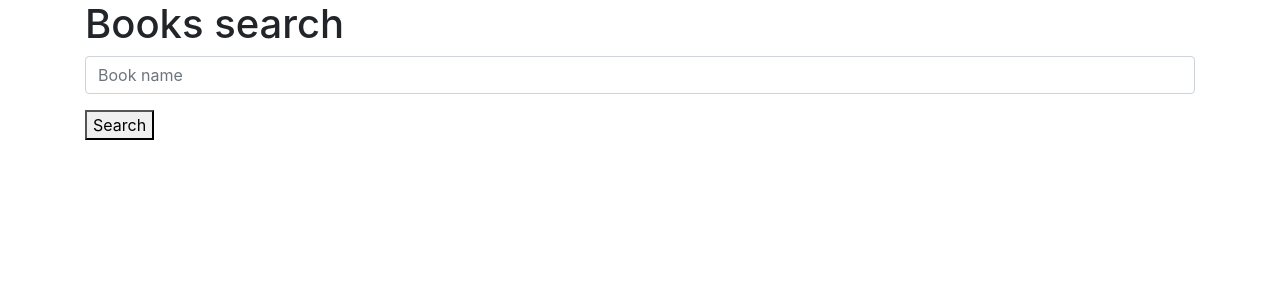
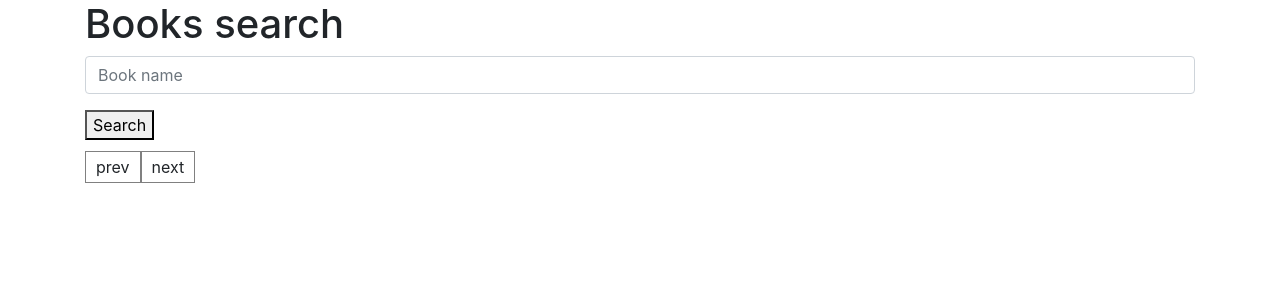
Before and after one commit to deborapozzebon/book-search, a React (Create React App) app: page / in a window 1280 px wide. Shown: the top 300 px of the page. Built offline with nearby package versions, Linux system fonts and the light colour scheme.

Commit message:
Pagination

```diff
--- a/package.json
+++ b/package.json
@@ -11,6 +11,7 @@
     "react": "^17.0.1",
     "react-bootstrap": "^1.4.0",
     "react-dom": "^17.0.1",
+    "react-paginate": "^6.5.0",
     "react-scripts": "4.0.0",
     "web-vitals": "^0.2.4"
   },
--- a/src/App.css
+++ b/src/App.css
@@ -1,38 +1,29 @@
-.App {
-  text-align: center;
+
+.pagination {
+  margin: 15px auto;
+  display: flex;
+  list-style: none;
+  outline: none;
 }
-
-.App-logo {
-  height: 40vmin;
-  pointer-events: none;
+.pagination > .active > a{
+  background-color: lightgray ;
+  border-color: gray ;
+  color: #fff;
 }
-
-@media (prefers-reduced-motion: no-preference) {
-  .App-logo {
-    animation: App-logo-spin infinite 20s linear;
-  }
+.pagination > li > a{
+  border: 1px solid gray ;
+  padding: 5px 10px;
+  outline: none;
+  cursor: pointer;
 }
-
-.App-header {
-  background-color: #282c34;
-  min-height: 100vh;
-  display: flex;
-  flex-direction: column;
-  align-items: center;
-  justify-content: center;
-  font-size: calc(10px + 2vmin);
-  color: white;
+.pagination > .active > a, .pagination > .active > span, .pagination > .active > a:hover, .pagination > .active > span:hover, .pagination > .active > a:focus, .pagination > .active > span:focus{
+  background-color: lightgray ;
+  border-color:gray;
+  outline: none ;
 }
-
-.App-link {
-  color: #61dafb;
+.pagination > li > a, .pagination > li > span{
+  color: gray;
 }
-
-@keyframes App-logo-spin {
-  from {
-    transform: rotate(0deg);
-  }
-  to {
-    transform: rotate(360deg);
-  }
+.pagination > li:first-child > a, .pagination > li:first-child > span, .pagination > li:last-child > a, .pagination > li:last-child > span{
+  border-radius: unset
 }
--- a/src/App.js
+++ b/src/App.js
@@ -1,7 +1,8 @@
-import React, { useState } from 'react';
+import React from 'react';
 import axios from 'axios';
 import './App.css';
 import Books from './books/books.js'
+import ReactPaginate from 'react-paginate';
 
 class App extends React.Component {
   constructor(props) {
@@ -9,12 +10,17 @@ class App extends React.Component {
 
     this.state = {
       book: '',
+      offset: 0,
+      bookPerPage: 10,
+      currentPage: 0,
       searchResult: '',
+      pageCount: 0,
       apiKey: 'AIzaSyDCD3PxYjfsbMWBrAEEPIx8vnmf_1b0Fpo'
     }
 
     this.hadlerChange = this.hadlerChange.bind(this);
-    this.handlerSubmit = this.handlerSubmit.bind(this);
+    this.receivedData = this.receivedData.bind(this);
+    this.handlePageClick = this.handlePageClick.bind(this);
   }
 
   hadlerChange(event) {
@@ -22,25 +28,52 @@ class App extends React.Component {
     this.setState({ book: book });
   }
 
-  handlerSubmit(event) {
-    event.preventDefault();
-    axios.get('https://www.googleapis.com/books/v1/volumes?q=' + this.state.book + '&key=' + this.state.apiKey + '&maxResults=10')
+  receivedData(event) {
+    event?.preventDefault();
+    axios.get('https://www.googleapis.com/books/v1/volumes?q=' + this.state.book + '&key=' + this.state.apiKey + '&maxResults=' + this.state.bookPerPage + '&startIndex='+ this.state.offset)
       .then(data => {
-        this.setState({ searchResult: data.data.items });
+        const result = data.data.items;
+        this.setState({ searchResult: result, pageCount: Math.ceil(data.data.totalItems / this.state.bookPerPage) });
       })
   }
+
+  handlePageClick(event) {
+    const selectedPage = event.selected;
+    const offset = selectedPage * this.state.bookPerPage;
+
+    this.setState({
+        currentPage: selectedPage,
+        offset: offset
+    }, () => {
+        this.receivedData()
+    });
+
+};
 
   render() {
     return (
       <div className="container">
         <h1>Books search</h1>
-        <form onSubmit={this.handlerSubmit}>
+        <form onSubmit={this.receivedData}>
           <div className="form-group">
             <input type="text" className="form-control" placeholder="Book name" onChange={this.hadlerChange} />
           </div>
           <button type="submit">Search</button>
         </form>
         <Books books={this.state.searchResult}/>
+        <ReactPaginate
+          previousLabel={"prev"}
+          nextLabel={"next"}
+          breakLabel={"..."}
+          breakClassName={"break-me"}
+          pageCount={this.state.pageCount}
+          marginPagesDisplayed={2}
+          pageRangeDisplayed={5}
+          onPageChange={this.handlePageClick}
+          containerClassName={"pagination"}
+          subContainerClassName={"pages pagination"}
+          activeClassName={"active"}
+        />
       </div>
     )
   }
--- a/src/books/books.js
+++ b/src/books/books.js
@@ -34,9 +34,8 @@ class Books extends React.Component {
                         <div className="col-sm">
                             {this.props.books.map((book, i) => {
                                 return (
-                                    <a href="#" cass="thumbnail" className="bk-thumb">
+                                    <a cass="thumbnail" className="bk-thumb" onClick={(event) => this.handlerOpenModal(event, book)}>
                                         <img src={book.volumeInfo.imageLinks.thumbnail} alt={book.title} />
-                                        <button onClick={(event) => this.handlerOpenModal(event, book)} />
                                     </a>
                                 )
                             })}
@@ -44,10 +43,12 @@ class Books extends React.Component {
                     </div>
                     <Modal show={this.state.isModalOpen} onHide={this.handlerCloseModal}>
                         <ModalHeader>
-                        <ModalTitle>{this.state.bookToDisplayMoreInformation?.volumeInfo?.title}</ModalTitle>
+                            <ModalTitle>{this.state.bookToDisplayMoreInformation?.volumeInfo?.title}</ModalTitle>
                         </ModalHeader>
                         <ModalBody>{this.state.bookToDisplayMoreInformation?.volumeInfo?.description}</ModalBody>
-                        <ModalFooter>This is the footer</ModalFooter>
+                        <ModalFooter>
+                            <button type="button" class="btn btn-primary" onClick={this.handlerCloseModal}>Close</button>
+                        </ModalFooter>
                     </Modal>
                 </React.Fragment>
             )
```
Also changed, not shown: 1 other file (tests, documents, lock files or other folders).
